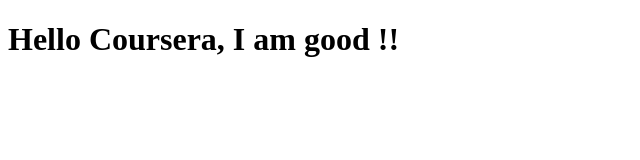
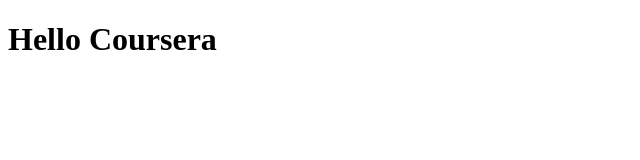
Before and after one commit to prakash-pokhrel/coursera-angular, a plain HTML site: page index.html in a window 1280 px wide. Shown: the whole page, without its empty margins (0-640 px from the left). Drawn offline with Linux system fonts and the light colour scheme.

Commit message:
Revision index file

```diff
--- a/index.html
+++ b/index.html
@@ -5,6 +5,6 @@
     <title>Coursera test</title>
   </head>
   <body>
-    <h1>Hello Coursera, I am good !!</h1>
+    <h1>Hello Coursera</h1>
   </body>
 </html>
```
